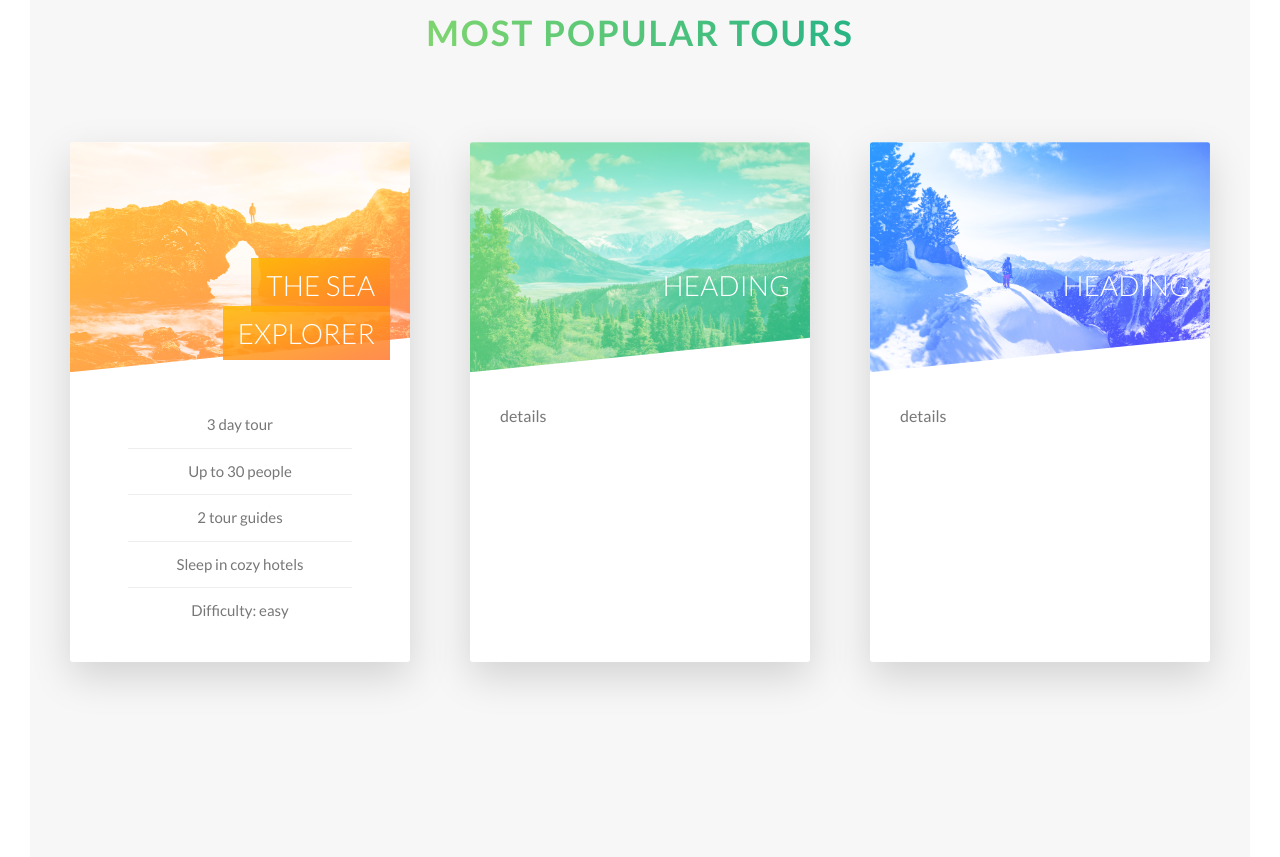
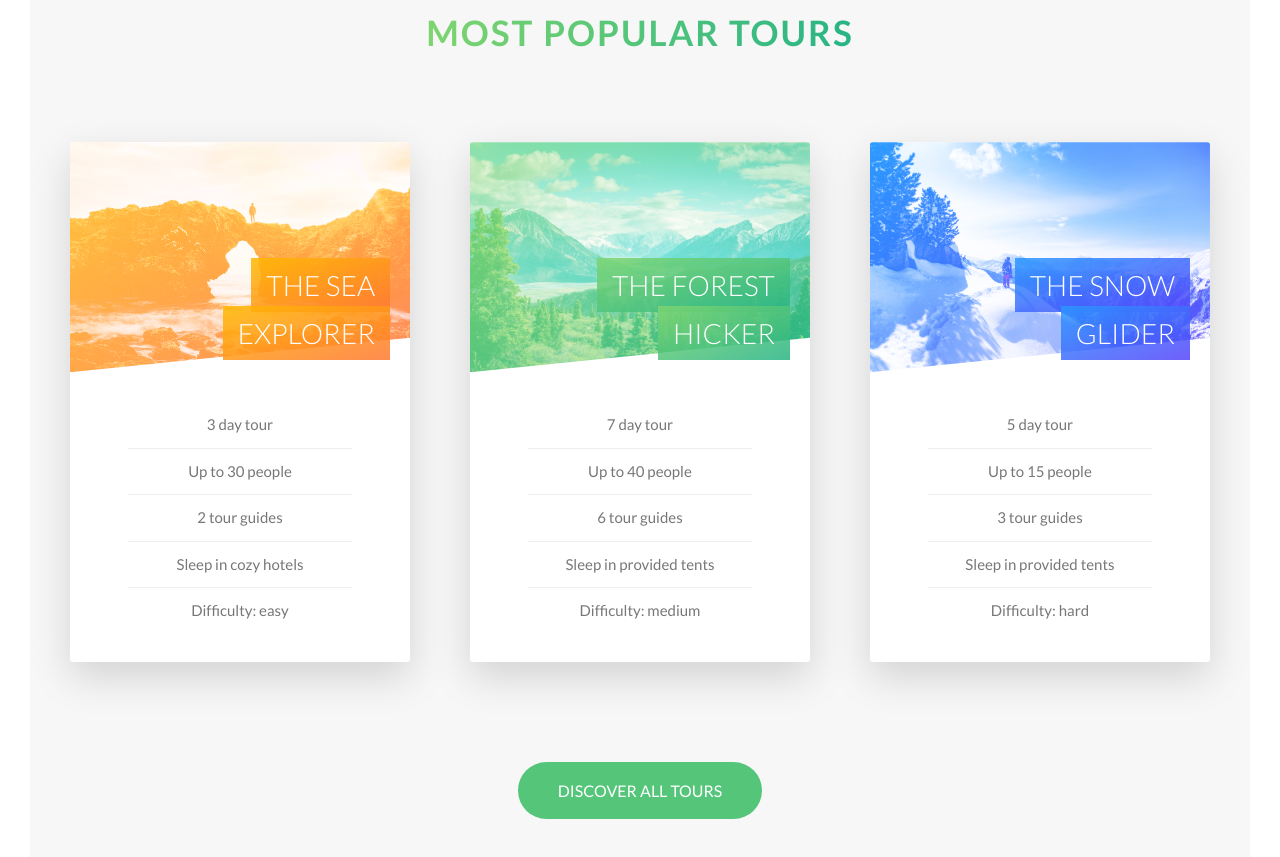
Before and after one commit to aodevv/Naturs, a website: page index.html in a window 1280 px wide. Shown: the part 2302-3159 px from the top of the page. Drawn offline with Linux system fonts and the light colour scheme.

Commit message:
finished cards section

```diff
--- a/index.html
+++ b/index.html
@@ -118,7 +118,15 @@
                                     </ul>
                                 </div>
                             </div>
-                            <div class="card__side card__side--back card__side--back-1">Back</div>
+                            <div class="card__side card__side--back card__side--back-1">
+                                <div class="card__cta">
+                                    <div class="card__price-box">
+                                        <p class="card__price-only">Only</p>
+                                        <p class="card__price-value">$297</p>
+                                    </div>
+                                    <a href="" class="btn btn--white">Book now</a>
+                                </div>
+                            </div>
                         </div>
                     </div>
                     <div class="col-1-of-3">
@@ -126,13 +134,28 @@
                             <div class="card__side card__side--front">
                                 <div class="card__picture card__picture--2">&nbsp;</div>
                                 <h4 class="card__heading">
-                                    heading
+                                    <span class="card__heading-span card__heading-span--2">The forest hicker</span>
+
                                 </h4>
                                 <div class="card__details">
-                                    details
+                                    <ul>
+                                        <li>7 day tour</li>
+                                        <li>Up to 40 people</li>
+                                        <li>6 tour guides</li>
+                                        <li>Sleep in provided tents</li>
+                                        <li>Difficulty: medium</li>
+                                    </ul>
                                 </div>
                             </div>
-                            <div class="card__side card__side--back card__side--back-2">Back</div>
+                            <div class="card__side card__side--back card__side--back-2">
+                                <div class="card__cta">
+                                    <div class="card__price-box">
+                                        <p class="card__price-only">Only</p>
+                                        <p class="card__price-value">$499</p>
+                                    </div>
+                                    <a href="" class="btn btn--white">Book now</a>
+                                </div>
+                            </div>
                         </div>
                     </div>
                     <div class="col-1-of-3">
@@ -140,15 +163,33 @@
                             <div class="card__side card__side--front">
                                 <div class="card__picture card__picture--3">&nbsp;</div>
                                 <h4 class="card__heading">
-                                    heading
+                                    <span class="card__heading-span card__heading-span--3">The snow glider</span>
+
                                 </h4>
                                 <div class="card__details">
-                                    details
+                                    <ul>
+                                        <li>5 day tour</li>
+                                        <li>Up to 15 people</li>
+                                        <li>3 tour guides</li>
+                                        <li>Sleep in provided tents</li>
+                                        <li>Difficulty: hard</li>
+                                    </ul>
                                 </div>
                             </div>
-                            <div class="card__side card__side--back card__side--back-3">Back</div>
+                            <div class="card__side card__side--back card__side--back-3">
+                                <div class="card__cta">
+                                    <div class="card__price-box">
+                                        <p class="card__price-only">Only</p>
+                                        <p class="card__price-value">$897</p>
+                                    </div>
+                                    <a href="" class="btn btn--white">Book now</a>
+                                </div>
+                            </div>
                         </div>
                     </div>
+                </div>
+                <div class="u-center-text u-mt-xl">
+                    <a href="#" class="btn btn--green">Discover all tours</a>
                 </div>
             </section>
         </main>
--- a/sass/base/_utils.scss
+++ b/sass/base/_utils.scss
@@ -13,3 +13,8 @@
 .u-mb-s {
   margin-bottom: 1.5rem;
 }
+
+.u-mt-s{margin-top: 1.5rem;}
+.u-mt-m{margin-top: 4rem;}
+.u-mt-l{margin-top: 8rem;}
+.u-mt-xl{margin-top: 10rem;}
--- a/sass/components/_button.scss
+++ b/sass/components/_button.scss
@@ -46,6 +46,14 @@
       background-color: $color-white;
     }
   }
+  &--green {
+    background-color: $color-primary;
+    color: $color-white;
+
+    &::after {
+      background-color: $color-primary;
+    }
+  }
 
   &--animated {
     animation: moveInBottom 0.5s ease-out 0.75s;
--- a/sass/components/_card.scss
+++ b/sass/components/_card.scss
@@ -87,6 +87,12 @@
         &--1{
             background-image: linear-gradient(to right bottom, rgba($color-secondary-light,.85), rgba($color-secondary-dark,.85));
         }
+        &--2{
+            background-image: linear-gradient(to right bottom, rgba($color-primary-light,.85), rgba($color-primary-dark,.85));
+        }
+        &--3{
+            background-image: linear-gradient(to right bottom, rgba($color-tertiary-light,.85), rgba($color-tertiary-dark,.85));
+        }
     }
 
     &__details{
@@ -108,4 +114,32 @@
             }
         }
     }
+
+    &__cta{
+        position: absolute;
+        top: 50%;
+        left: 50%;
+        transform: translate(-50%,-50%);
+        width: 90%;
+        text-align: center;
+
+    }
+
+    &__price-box{
+        text-align: center;
+        color: white;
+        margin-bottom: 8rem;
+
+    }
+
+    &__price-only{
+        font-size: 1.4rem;
+        text-transform: uppercase;
+
+    }
+
+    &__price-value{
+        font-size: 6rem;
+        font-weight: 100;
+    }
 }
--- a/sass/pages/_home.scss
+++ b/sass/pages/_home.scss
@@ -24,6 +24,6 @@
 
 .section-tours{
   background-color: $color-grey-light-1;
-  padding: 25rem 0 50rem 0;
+  padding: 25rem 0 15rem 0;
   margin-top: -10rem;
 }
```
Also changed, not shown: css/style.css, 1 other file.
